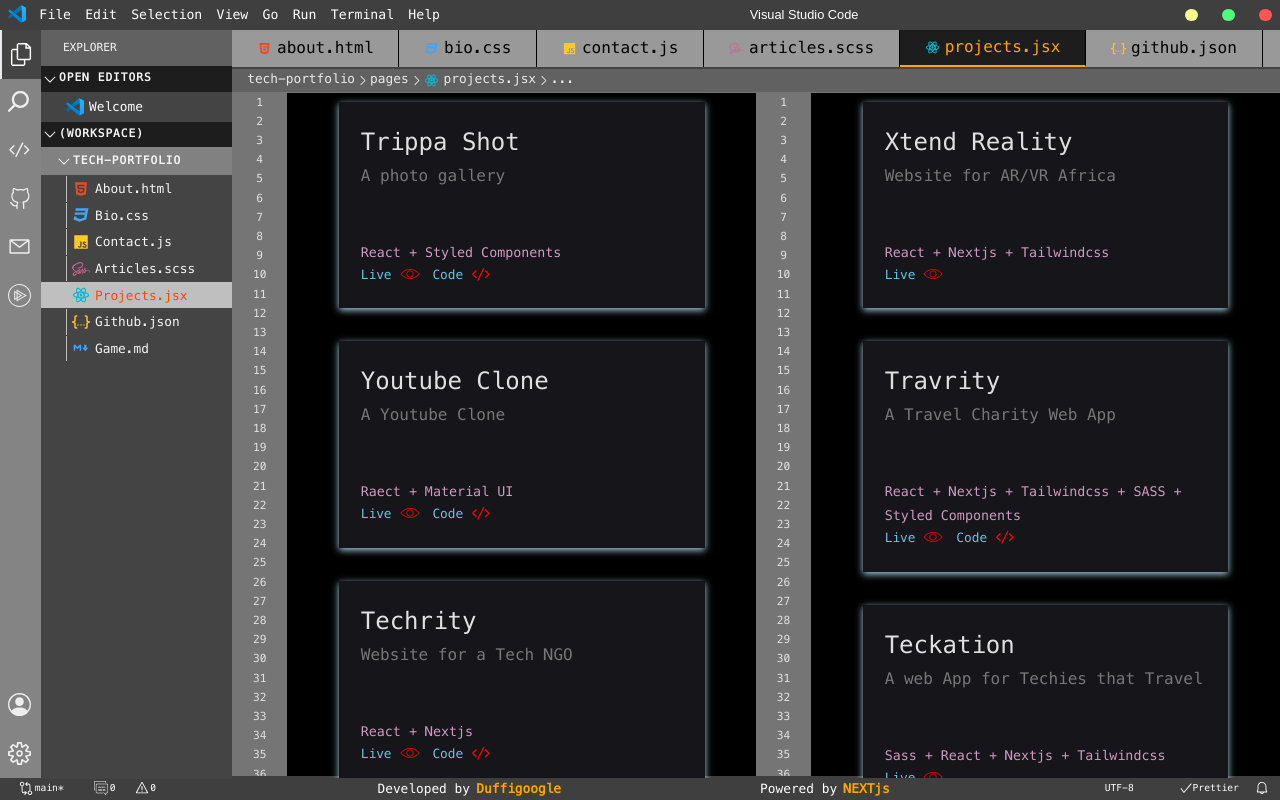
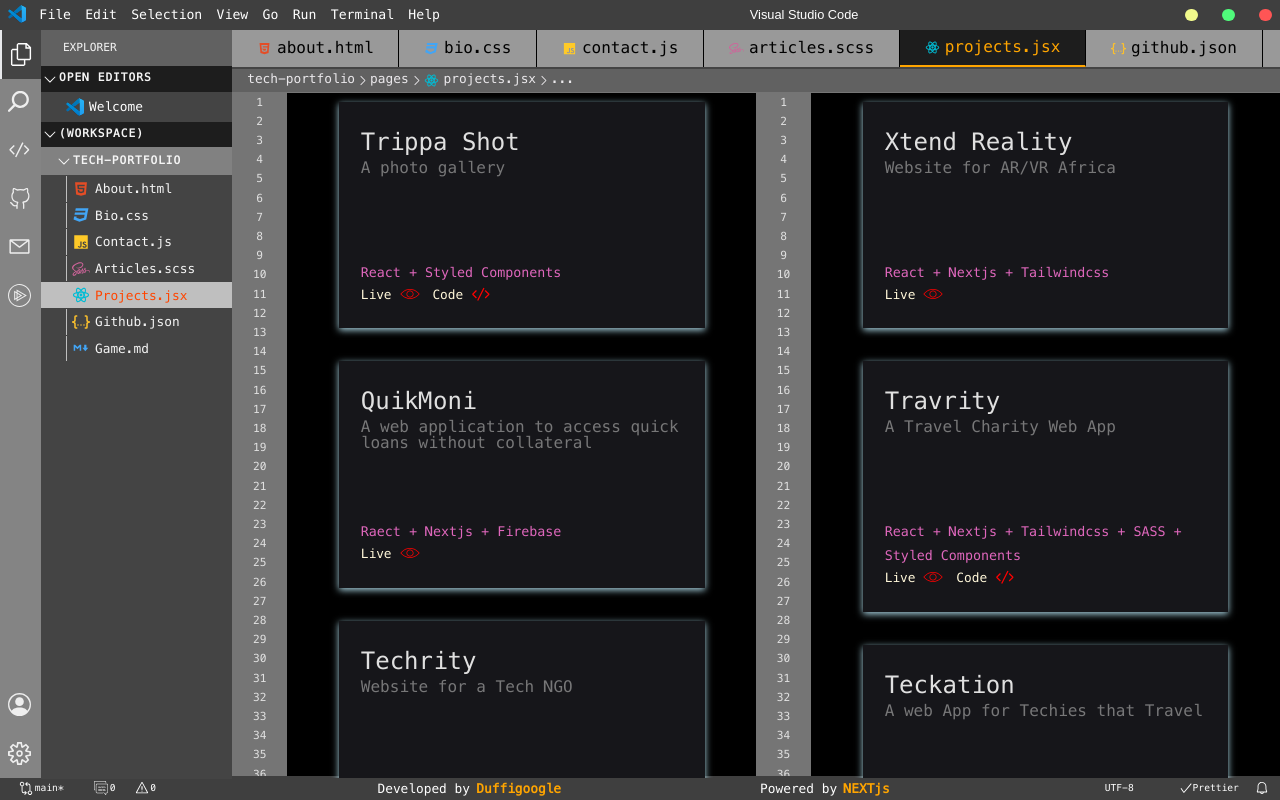
Before and after one commit to Duffigoogle/portfolio, a Next.js app: page /projects in a window 1280 px wide. Built offline with nearby package versions, Linux system fonts and the light colour scheme.

Commit message:
final fix

```diff
--- a/components/Project/ProjectComp.js
+++ b/components/Project/ProjectComp.js
@@ -13,19 +13,6 @@
         {projects.map((project, index) => (
           <ProjectSchema key={index} {...project} id={index} />
         ))}
-
-        {/* <div className="go_button_container">
-                    <Link to="/">
-                    <button>
-                        <span class="material-icons">arrow_left</span> Home
-                    </button>
-                    </Link>
-                    <Link to="/contact">
-                    <button>
-                        Contact <span class="material-icons">arrow_right</span>
-                    </button>
-                    </Link>
-                </div> */}
       </PortfolioWorksContainer>
     </>
   );
@@ -37,7 +24,7 @@
   display: flex;
   flex-direction: column;
   width: 100%;
-  height: 125vh;
+  height: 140vh;
   background-color: #000;
 `;
 
--- a/components/Project/Project_Schema.js
+++ b/components/Project/Project_Schema.js
@@ -92,24 +92,26 @@
 const ProjectStackSmall = styled.small`
   margin-bottom: 13px;
   font-size: smaller;
-  color: #cf99c2;
+  color: #df67bc;
+
 `;
 
 const ProjectTextDescription = styled.p`
   font-size: 1rem;
-  line-height: 2;
+  line-height: 1;
   color: #777778;
   height: 5rem;
   font-weight: 500;
+  margin-bottom: 20px;
 `;
 const ProjectLink = styled.a`
   display: flex;
   font-size: 0.8rem;
   line-height: 1.4rem;
-
   text-decoration: none;
   margin-right: 0.8rem;
-  color: #66c5e0;
+  color: #fff7d9;
+
 
   .icon {
     margin-left: 8px;
--- a/components/Project/Project_data.js
+++ b/components/Project/Project_data.js
@@ -8,17 +8,15 @@
       stack: "React + Styled Components",
       isPrivate: false,
     },
-
     {
       id: 2,
-      title: "Youtube Clone",
-      description: "A Youtube Clone",
-      github: "https://github.com/Duffigoogle/Youtube-clone",
-      live: "#",
-      stack: "Raect + Material UI",
-      isPrivate: false,
+      title: "QuikMoni",
+      description: "A web application to access quick loans without collateral",
+      github: "#",
+      live: "https://quikmoni.vercel.app",
+      stack: "Raect + Nextjs + Firebase",
+      isPrivate: true,
     },
-
     {
       id: 3,
       title: "Techrity",
@@ -26,7 +24,7 @@
       github: "https://github.com/Duffigoogle/Techrity",
       live: "https://techrity.org",
       stack: "React + Nextjs",
-      isPrivate: false,
+      isPrivate: true,
     },
     {
       id: 4,
@@ -37,7 +35,6 @@
       stack: "React + Nextjs + Tailwindcss",
       isPrivate: true,
     },
-
     {
       id: 5,
       title: "Travrity",
@@ -47,7 +44,6 @@
       stack: "React + Nextjs + Tailwindcss + SASS + Styled Components",
       isPrivate: false,
     },
-
     {
       id: 6,
       title: "Teckation",
--- a/components/Welcome/Welcome.js
+++ b/components/Welcome/Welcome.js
@@ -67,7 +67,7 @@
 // styled components for WelcomeComp
 const WelcomeCompContainer = styled.main`
   background-color: #000;
-  // width: 100%;
+  width: 100%;
   // display: flex;
   // flex-direction: column;
   // align-items: center;
```
